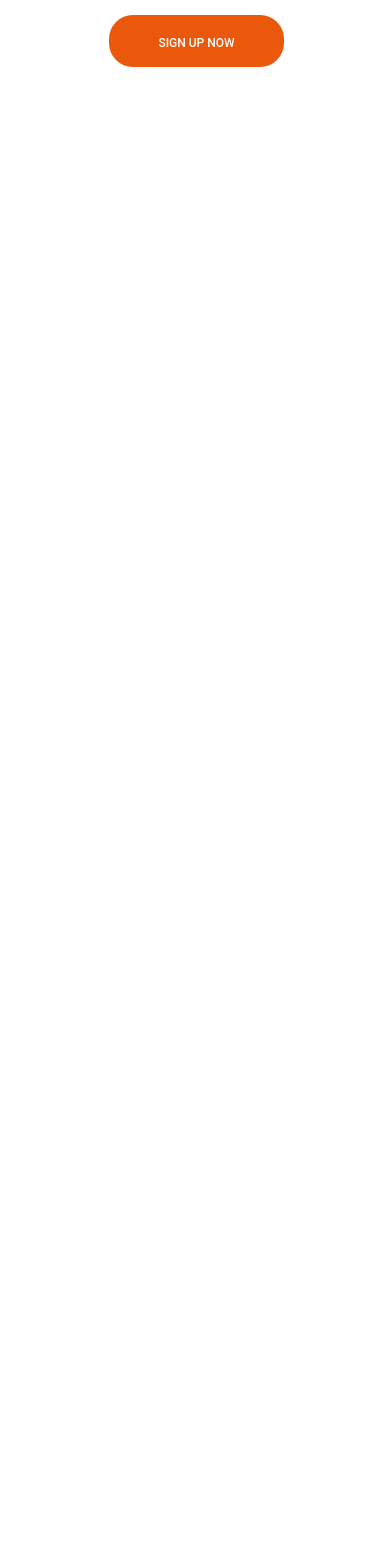
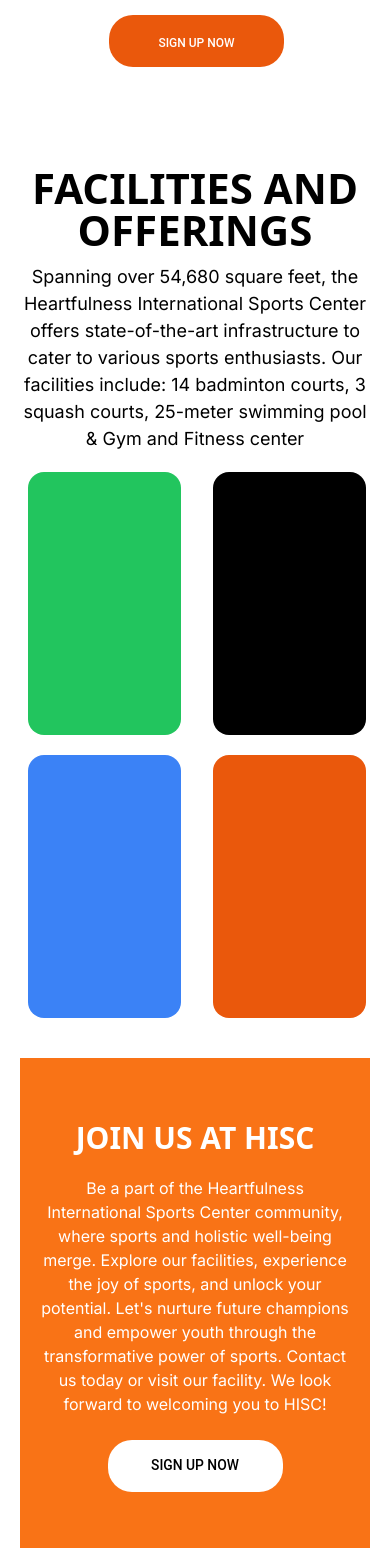
Before and after one commit to Faizanuddinsyed/faizanpro, a Next.js app: page / in a window 390 px wide. Shown: the part 1703-3271 px from the top of the page. Before the commit the page ends 1802 px from the top, so only its background shows below. Built offline with nearby package versions, Linux system fonts and the light colour scheme.

Commit message:
On branch master  Your branch is up to date with 'origin/master'.
 Changes to be committed:
	modified:   app/page.js
	new file:   components/Facilities.js

```diff
--- a/app/page.js
+++ b/app/page.js
@@ -1,5 +1,6 @@
 
 import Begin from '@/components/Begin';
+import Facilities from '@/components/Facilities';
 import Navbar from '@/components/Navbar'
 import Team from '@/components/Team';
 import Image from 'next/image'
@@ -44,6 +45,8 @@ export default function Home() {
 
     <Team/>
 
+    <Facilities/>
+
     </div>
   )
 }
--- /dev/null
+++ b/components/Facilities.js
@@ -0,0 +1,44 @@
+import React from 'react'
+
+function Facilities() {
+  return (
+    <div className=' justify-center items-center m-5 flex flex-col  md:mt-16 mt-[100px]'>
+        <div>
+            <h1 className=' md:mb-8 mb-3 text-center font-bison font-bold leading-[42px] md:text-[60px] text-[42px]'>FACILITIES AND OFFERINGS</h1>
+            <p className=' md:w-[1200px] text-center font-poppins font-400 text-[18px] mb-5'>Spanning over 54,680 square feet, the Heartfulness International Sports Center offers state-of-the-art infrastructure to cater to various sports enthusiasts.
+                 Our facilities include: 14 badminton courts, 3 squash courts, 25-meter swimming pool & Gym and Fitness center</p>
+        </div>
+        <div className=' flex flex-row md:m-16 md:ml-42 ml-2 flex-wrap '>
+       <div className='md:w-[245px]  w-[153px] h-[263px]  md:h-[400px] bg-green-500 rounded-[16px] justify-center '>
+
+       </div>
+       <div className='md:w-[245px] w-[153px] h-[263px] md:ml-16 ml-8 md:mt-48 md:h-[400px] bg-black rounded-[16px] justify-center'>
+
+       </div>
+
+       <div className='md:w-[245px] w-[153px] h-[263px] md:ml-16 md:h-[400px] mt-5 bg-blue-500 rounded-[16px] justify-center'>
+
+        </div>
+
+        <div className='md:w-[245px] w-[153px] h-[263px] ml-8 md:ml-16 md:mt-48 mt-5 md:h-[400px] bg-orange-600 rounded-[16px] justify-center'>
+
+        </div>
+
+
+       </div>
+
+       <div className='md:w-[1970px] md:h-[430px] w-[350px] h-[490px] md:mt-0 mt-10 flex flex-col items-center justify-center md:bg-blue-500 bg-orange-500  '>
+
+        <h1 className='md:w-[525px] md:h-[72px] w-[262px] text-center font-bison md:text-[60px] text-[30px] md:mb-8 mb-4 font-semibold text-white'>JOIN US AT HISC</h1>
+        <p className='md:w-[1234px] md:h-[78px] w-[315px] text-white text-center font-poppins'>Be a part of the Heartfulness International Sports Center community, where sports and holistic well-being merge. Explore our facilities, experience the joy of sports, and unlock your potential. Let's nurture future champions and empower youth through the transformative power of sports. Contact us today or visit our facility. We look forward to welcoming you to HISC!</p>
+        <button className='w-[175px] h-[52px] text-black bg-white mt-6 rounded-3xl font-roboto font-500 text-[13.85px]'>SIGN UP NOW</button>
+
+       </div>
+
+
+    </div>
+
+  )
+}
+
+export default Facilities
```
